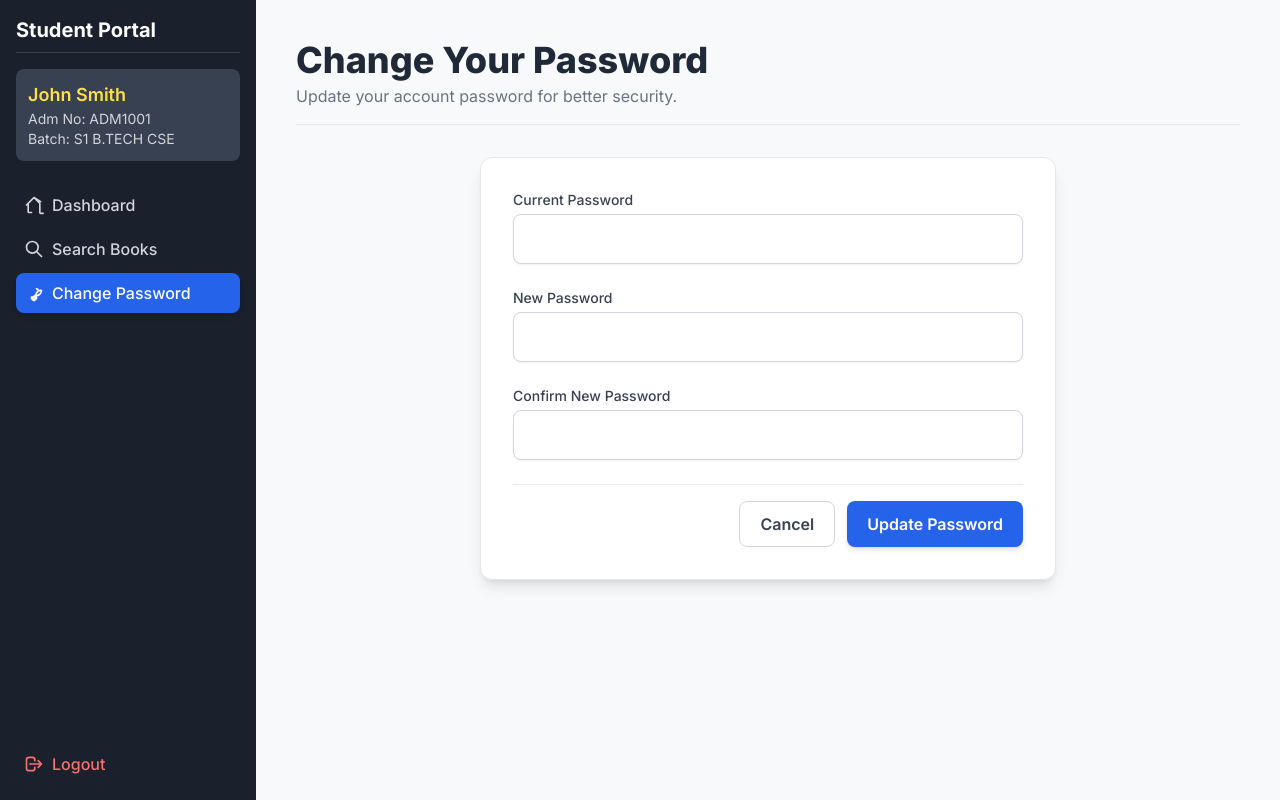
After one commit to liyan-nk/Library-System, a Flask app: page /student_change_password in a window 1280 px wide. The commit adds this page. Run offline with Flask 3, Linux system fonts and the light colour scheme; a user stored in the database is signed in; data comes from the database, SQL or seed files in the repository; both versions use the stored data as it was after the commit; some libraries are stand-ins or nearby versions.

Commit message:
Pass reset

```diff
--- a/app.py
+++ b/app.py
@@ -1073,5 +1073,39 @@ def api_view_books():
         }
     })
 
+@app.route('/student_change_password', methods=['GET', 'POST'])
+@student_login_required
+def student_change_password():
+    student_adm_no = session.get('student_adm_no')
+    student_info = None
+    with get_connection() as conn:
+        student_info = conn.execute("SELECT name, batch FROM students WHERE admission_no=?", (student_adm_no,)).fetchone()
+
+    if request.method == 'POST':
+        current_password = request.form['current_password']
+        new_password = request.form['new_password']
+        confirm_password = request.form['confirm_password']
+
+        if new_password != confirm_password:
+            flash("New passwords do not match.", 'danger')
+            return redirect(url_for('student_change_password'))
+
+        with get_connection() as conn:
+            user = conn.execute("SELECT password_hash FROM students_auth WHERE admission_no = ?", (student_adm_no,)).fetchone()
+
+            if user and check_password(user['password_hash'], current_password):
+                try:
+                    new_hashed_password = hash_password(new_password)
+                    conn.execute("UPDATE students_auth SET password_hash = ? WHERE admission_no = ?",
+                                 (new_hashed_password, student_adm_no))
+                    flash("Your password has been updated successfully!", 'success')
+                    return redirect(url_for('student_dashboard'))
+                except Exception as e:
+                    flash(f"An error occurred while updating your password: {str(e)}", "danger")
+            else:
+                flash("Your current password was incorrect. Please try again.", 'danger')
+
+    return render_template('student_change_password.html', student_info=student_info)
+
 if __name__ == "__main__":
     app.run(debug=True)
--- /dev/null
+++ b/templates/student_change_password.html
@@ -0,0 +1,133 @@
+<!DOCTYPE html>
+<html lang="en">
+<head>
+    <meta charset="UTF-8">
+    <meta name="viewport" content="width=device-width, initial-scale=1.0">
+    <title>Change Password - Student Portal</title>
+    <script src="https://cdn.tailwindcss.com"></script>
+    <style>
+        @import url('https://fonts.googleapis.com/css2?family=Inter:wght@100..900&display=swap');
+        body { font-family: 'Inter', sans-serif; background-color: #f7f9fb; }
+        .sidebar { background-color: #1a202c; }
+        .nav-link { transition: background-color 0.2s, color 0.2s; }
+        .nav-link:hover, .nav-link-active { background-color: #2d3748; }
+    </style>
+</head>
+<body class="min-h-screen">
+    <div class="md:flex">
+        <!-- Student Sidebar -->
+        <div class="sidebar w-full md:w-64 p-4 flex-shrink-0 md:flex md:flex-col md:h-screen md:sticky md:top-0">
+            <div class="flex-grow">
+                <h2 class="text-xl font-bold text-white mb-4 border-b border-gray-700 pb-2">Student Portal</h2>
+
+                {% if student_info %}
+                <div class="text-gray-300 mb-6 p-3 bg-gray-700 rounded-lg">
+                    <p class="font-semibold text-lg text-yellow-300">{{ student_info.name }}</p>
+                    <p class="text-sm">Adm No: {{ session.student_adm_no }}</p>
+                    <p class="text-sm">Batch: {{ student_info.batch }}</p>
+                </div>
+                {% endif %}
+
+                <nav class="flex flex-col space-y-1">
+                    <a href="{{ url_for('student_dashboard') }}" class="nav-link flex items-center p-2 rounded-lg text-gray-300 font-medium">
+                        <svg class="w-5 h-5 mr-2" fill="none" stroke="currentColor" viewBox="0 0 24 24"><path stroke-linecap="round" stroke-linejoin="round" stroke-width="2" d="M3 12l2-2m0 0l7-7 7 7M5 10v10a1 1 0 001 1h3m10-10v10a1 1 0 001 1h3m-3-14L12 3l-7 7"></path></svg>
+                        Dashboard
+                    </a>
+                    <a href="{{ url_for('student_search_books') }}" class="nav-link flex items-center p-2 rounded-lg text-gray-300 font-medium">
+                        <svg class="w-5 h-5 mr-2" fill="none" stroke="currentColor" viewBox="0 0 24 24"><path stroke-linecap="round" stroke-linejoin="round" stroke-width="2" d="M21 21l-6-6m2-5a7 7 0 11-14 0 7 7 0 0114 0z"></path></svg>
+                        Search Books
+                    </a>
+                    <!-- This is now the active page -->
+                    <a href="{{ url_for('student_change_password') }}" class="nav-link-active flex items-center p-2 rounded-lg text-white bg-blue-600 font-medium shadow-md">
+                        <svg class="w-5 h-5 mr-2" fill="none" stroke="currentColor" viewBox="0 0 24 24"><path stroke-linecap="round" stroke-linejoin="round" stroke-width="2" d="M15 7a2 2 0 012 2m4 0a6 6 0 01-7.743 5.743L11 17H9v2h2v2h2v-2h2v-2h-2l1.257-1.257A6 6 0 0121 9z"></path></svg>
+                        Change Password
+                    </a>
+                </nav>
+            </div>
+            <div class="flex-shrink-0">
+                <a href="{{ url_for('student_logout') }}" class="nav-link flex items-center p-2 rounded-lg text-red-400 font-medium">
+                    <svg class="w-5 h-5 mr-2" fill="none" stroke="currentColor" viewBox="0 0 24 24"><path stroke-linecap="round" stroke-linejoin="round" stroke-width="2" d="M17 16l4-4m0 0l-4-4m4 4H7m6 4v1a3 3 0 01-3 3H6a3 3 0 01-3-3V7a3 3 0 013-3h4a3 3 0 013 3v1"></path></svg>
+                    Logout
+                </a>
+            </div>
+        </div>
+
+        <main class="flex-grow p-10">
+            <header class="mb-8 pb-4 border-b border-gray-200">
+                <h1 class="text-4xl font-extrabold text-gray-800">Change Your Password</h1>
+                <p class="text-gray-500 mt-1">Update your account password for better security.</p>
+            </header>
+
+            <div class="max-w-xl mx-auto">
+                {% with messages = get_flashed_messages(with_categories=true) %}
+                    {% if messages %}
+                        {% for category, message in messages %}
+                            <div class="p-4 mb-4 rounded-lg font-medium text-sm
+                                {% if category == 'success' %} bg-green-100 text-green-700 border-green-400
+                                {% elif category == 'danger' %} bg-red-100 text-red-700 border-red-400
+                                {% else %} bg-blue-100 text-blue-700 border-blue-400
+                                {% endif %} border-l-4" role="alert">
+                                {{ message }}
+                            </div>
+                        {% endfor %}
+                    {% endif %}
+                {% endwith %}
+
+                <div class="bg-white p-8 rounded-xl shadow-lg border border-gray-200">
+                    <form id="changePasswordForm" method="POST" class="space-y-6">
+                        <div>
+                            <label for="current_password" class="block text-sm font-medium text-gray-700 mb-1">Current Password</label>
+                            <input type="password" id="current_password" name="current_password" required
+                                   class="w-full p-3 border border-gray-300 rounded-lg focus:ring-blue-500 focus:border-blue-500 shadow-sm">
+                        </div>
+                        <div>
+                            <label for="new_password" class="block text-sm font-medium text-gray-700 mb-1">New Password</label>
+                            <input type="password" id="new_password" name="new_password" required
+                                   class="w-full p-3 border border-gray-300 rounded-lg focus:ring-blue-500 focus:border-blue-500 shadow-sm">
+                        </div>
+                        <div>
+                            <label for="confirm_password" class="block text-sm font-medium text-gray-700 mb-1">Confirm New Password</label>
+                            <input type="password" id="confirm_password" name="confirm_password" required
+                                   class="w-full p-3 border border-gray-300 rounded-lg focus:ring-blue-500 focus:border-blue-500 shadow-sm">
+                            <small id="password-feedback" class="text-xs mt-1.5 block"></small>
+                        </div>
+                        <div class="flex justify-end space-x-3 pt-4 border-t border-gray-200 mt-6">
+                            <a href="{{ url_for('student_dashboard') }}" class="px-5 py-2.5 border border-gray-300 text-gray-700 font-semibold rounded-lg hover:bg-gray-50 transition">Cancel</a>
+                            <button type="submit" id="submitBtn" class="px-5 py-2.5 bg-blue-600 text-white font-semibold rounded-lg shadow-md hover:bg-blue-700 transition">Update Password</button>
+                        </div>
+                    </form>
+                </div>
+            </div>
+        </main>
+    </div>
+<script>
+    const form = document.getElementById('changePasswordForm');
+    const newPassword = document.getElementById('new_password');
+    const confirmPassword = document.getElementById('confirm_password');
+    const feedback = document.getElementById('password-feedback');
+    const submitBtn = document.getElementById('submitBtn');
+
+    function validatePassword() {
+        if (newPassword.value.length > 0 && confirmPassword.value.length > 0) {
+            if (newPassword.value !== confirmPassword.value) {
+                feedback.textContent = 'New passwords do not match.';
+                feedback.className = 'text-xs mt-1.5 block text-red-600';
+                submitBtn.disabled = true;
+                submitBtn.classList.add('opacity-50', 'cursor-not-allowed');
+            } else {
+                feedback.textContent = 'Passwords match.';
+                feedback.className = 'text-xs mt-1.5 block text-green-600';
+                submitBtn.disabled = false;
+                submitBtn.classList.remove('opacity-50', 'cursor-not-allowed');
+            }
+        } else {
+            feedback.textContent = '';
+            submitBtn.disabled = false;
+            submitBtn.classList.remove('opacity-50', 'cursor-not-allowed');
+        }
+    }
+    newPassword.addEventListener('keyup', validatePassword);
+    confirmPassword.addEventListener('keyup', validatePassword);
+</script>
+</body>
+</html>
--- a/templates/student_search_results.html
+++ b/templates/student_search_results.html
@@ -33,9 +33,13 @@
                         <svg class="w-5 h-5 mr-2" fill="none" stroke="currentColor" viewBox="0 0 24 24"><path stroke-linecap="round" stroke-linejoin="round" stroke-width="2" d="M3 12l2-2m0 0l7-7 7 7M5 10v10a1 1 0 001 1h3m10-10v10a1 1 0 001 1h3m-3-14L12 3l-7 7"></path></svg>
                         Dashboard
                     </a>
-                    <a href="{{ url_for('student_search_books') }}" class="nav-link-active flex items-center p-2 rounded-lg text-white bg-blue-600 font-medium shadow-md">
+                    <a href="{{ url_for('student_search_books') }}" class="nav-link-active bg-blue-600 flex items-center p-2 rounded-lg text-gray-300 font-medium">
                         <svg class="w-5 h-5 mr-2" fill="none" stroke="currentColor" viewBox="0 0 24 24"><path stroke-linecap="round" stroke-linejoin="round" stroke-width="2" d="M21 21l-6-6m2-5a7 7 0 11-14 0 7 7 0 0114 0z"></path></svg>
                         Search Books
+                    </a>
+                    <a href="{{ url_for('student_change_password') }}" class="nav-link flex items-center p-2 rounded-lg text-gray-300 font-medium">
+                        <svg class="w-5 h-5 mr-2" fill="none" stroke="currentColor" viewBox="0 0 24 24"><path stroke-linecap="round" stroke-linejoin="round" stroke-width="2" d="M15 7a2 2 0 012 2m4 0a6 6 0 01-7.743 5.743L11 17H9v2h2v2h2v-2h2v-2h-2l1.257-1.257A6 6 0 0121 9z"></path></svg>
+                        Change Password
                     </a>
                 </nav>
             </div>
```
Also changed, not shown: templates/student_dashboard.html (+6 -2 lines), library.db.
